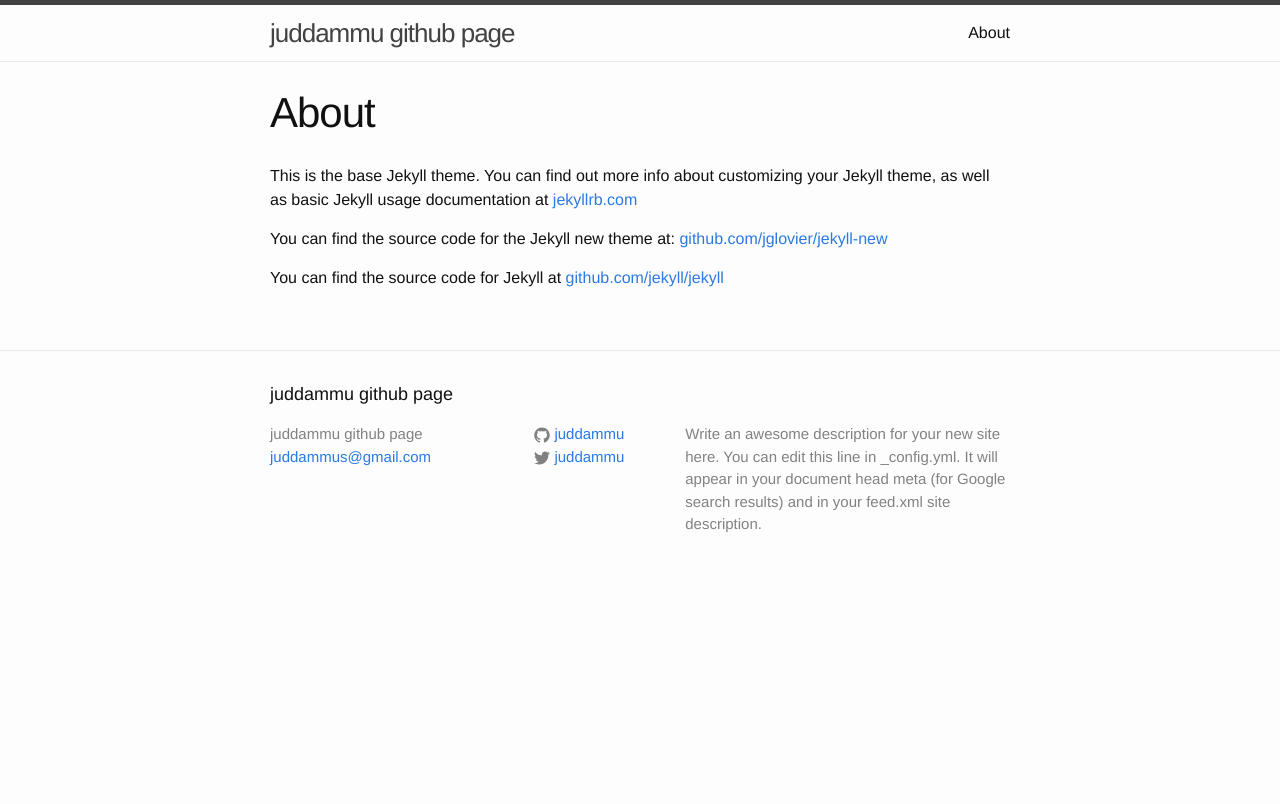
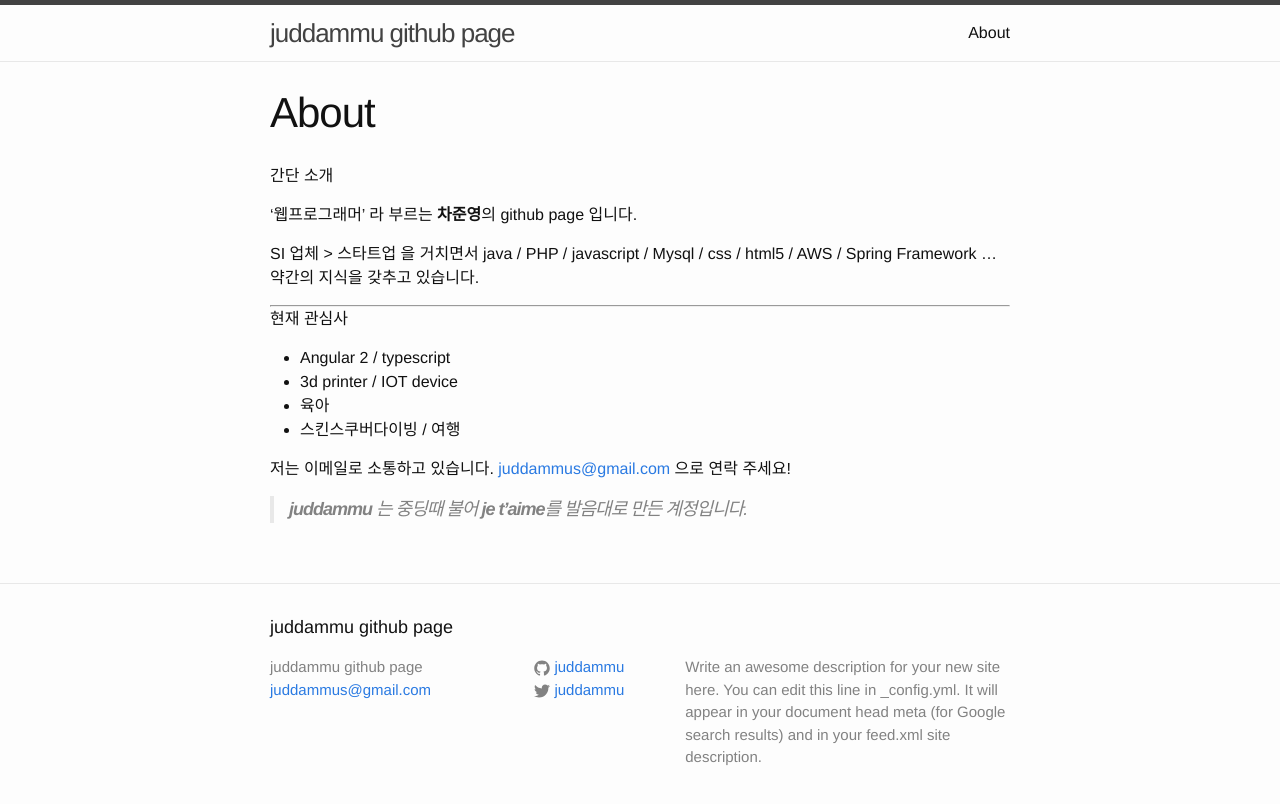
Before and after one commit to juddammu/juddammu.github.io, a Jekyll site: the page built from about.md, in a window 1280 px wide. Shown: the top 804 px of the page. Built offline with Jekyll 4.4.1, drawn with Linux system fonts in a browser that asks for light colours.

Commit message:
change about file

```diff
--- a/about.md
+++ b/about.md
@@ -4,8 +4,22 @@ title: About
 permalink: /about/
 ---
 
-This is the base Jekyll theme. You can find out more info about customizing your Jekyll theme, as well as basic Jekyll usage documentation at [jekyllrb.com](http://jekyllrb.com/)
 
-You can find the source code for the Jekyll new theme at: [github.com/jglovier/jekyll-new](https://github.com/jglovier/jekyll-new)
+ <i class="icon-file"></i> 간단 소개
 
-You can find the source code for Jekyll at [github.com/jekyll/jekyll](https://github.com/jekyll/jekyll)
+ '웹프로그래머' 라 부르는 **차준영**의 github page 입니다.
+
+SI 업체 > 스타트업 을 거치면서 java / PHP / javascript / Mysql / css / html5 / AWS / Spring Framework ...
+약간의 지식을 갖추고 있습니다.
+
+---
+<i class="icon-folder-open"></i> 현재 관심사
+
+- Angular 2 / typescript
+- 3d printer / IOT device
+- 육아
+- 스킨스쿠버다이빙 / 여행
+
+저는 이메일로 소통하고 있습니다. [juddammus@gmail.com](mailto:juddammus@gmail.com) 으로 연락 주세요!
+
+> **juddammu** 는 중딩때 불어 **je t'aime**를 발음대로 만든 계정입니다.
```
